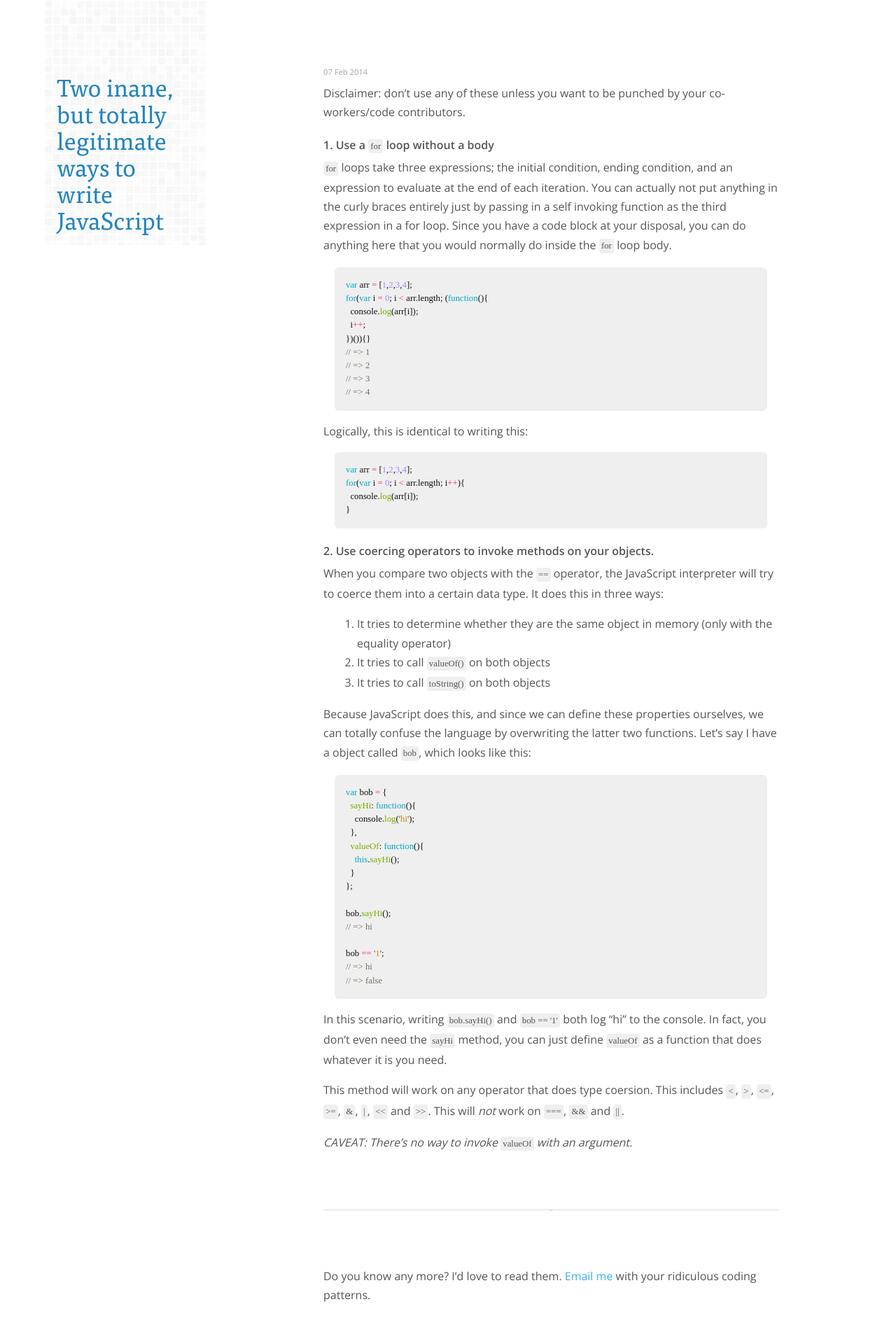
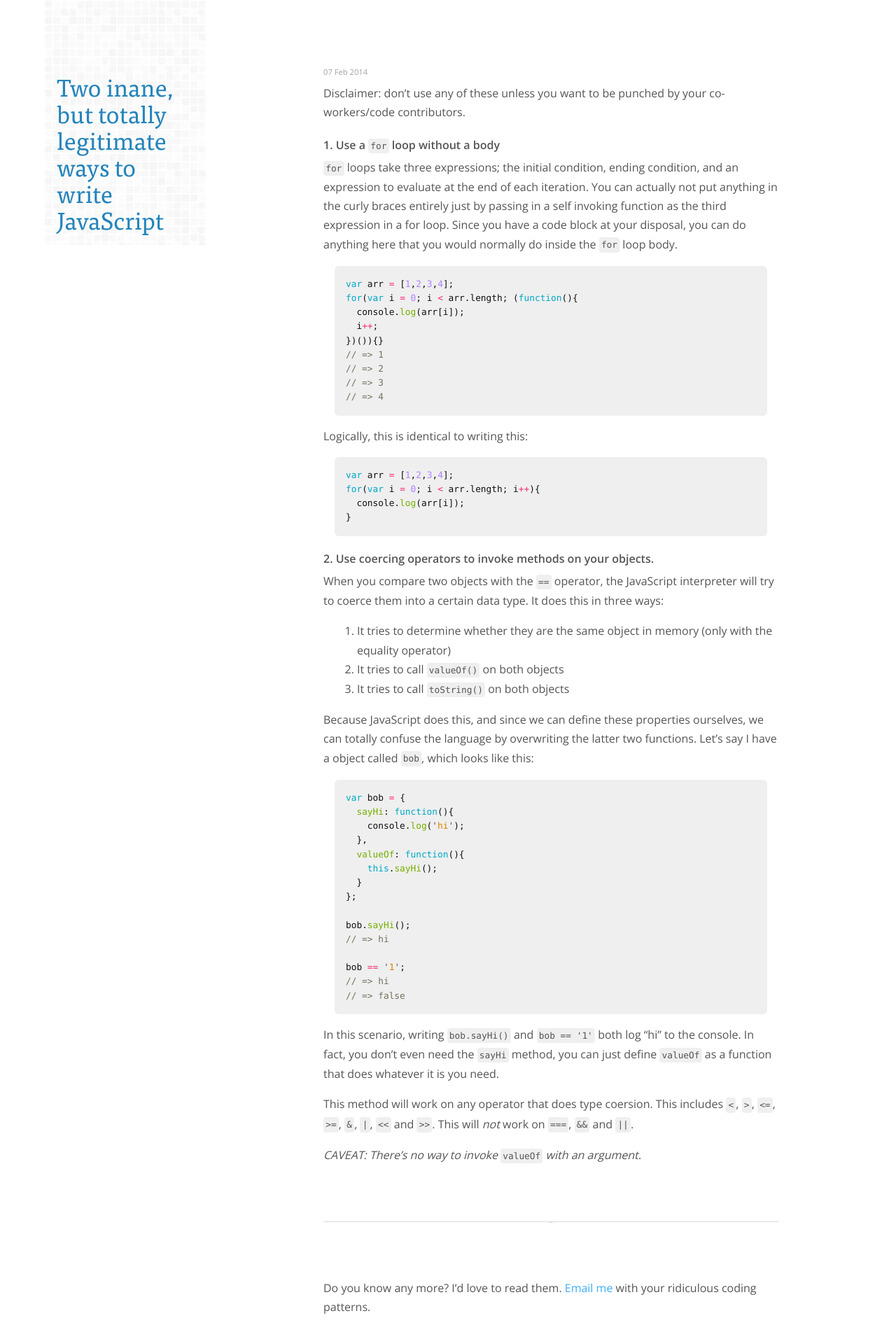
Before and after one commit to bioball/bioball.github.io, a Jekyll site: the page built from _posts/2014-02-07-inane-ways-to-write-javascript.md, in a window 1280 px wide. Shown: the whole page at 70% size. Built offline with Jekyll 4.4.1, drawn with Linux system fonts in a browser that asks for light colours; Markdown is read by kramdown in place of the engine named in the settings; comment, search, counter and statistics services are not loaded.

Commit message:
fix monospace fonts issue

```diff
--- a/css/main.css
+++ b/css/main.css
@@ -1,5 +1,6 @@
 @charset "UTF-8";
 @import url("http://fonts.googleapis.com/css?family=Open+Sans:200,300,400,600,700,800");
+@import url("//fonts.googleapis.com/css?family=Inconsolata:400,700");
 article, aside, details, figcaption, figure, footer, header, hgroup, main, nav, section, summary {
   display: block; }
 
@@ -47,8 +48,8 @@ hr {
   height: 0; }
 
 mark {
-  background: yellow;
-  color: black; }
+  background: #ff0;
+  color: #000; }
 
 code, kbd, pre, samp {
   font-family: monospace, serif;
@@ -58,7 +59,7 @@ pre {
   white-space: pre-wrap; }
 
 q {
-  quotes: "\201C" "\201D" "\2018" "\2019"; }
+  quotes: "“" "”" "‘" "’"; }
 
 small {
   font-size: 80%; }
@@ -89,7 +90,7 @@ figure {
   margin: 0; }
 
 fieldset {
-  border: 1px solid silver;
+  border: 1px solid #c0c0c0;
   margin: 0 2px;
   padding: 0.35em 0.625em 0.75em; }
 
@@ -143,16 +144,6 @@ table {
   border-spacing: 0; }
 
 @font-face {
-  font-family: "Ayuthaya";
-  src: local("Ayuthaya"), url("/assets/fonts/Ayuthaya.ttf") format("ttf");
-  font-weight: 400;
-  font-style: normal; }
-@font-face {
-  font-family: "Ayuthaya";
-  src: local("Ayuthaya"), url("/assets/fonts/Ayuthaya.woff") format("woff");
-  font-weight: 400;
-  font-style: normal; }
-@font-face {
   font-family: "Tisa";
   src: local("Tisa"), url("/assets/fonts/Tisa.ttf") format("ttf");
   font-weight: 400;
@@ -168,7 +159,7 @@ html {
   height: 100%; }
 
 body {
-  color: #555555;
+  color: #555;
   font-weight: 400;
   background-size: 8px;
   width: 100%;
@@ -220,9 +211,9 @@ strong {
   padding: 1em; }
 
 a.index-blog-title-link {
-  color: #999999; }
+  color: #999; }
   a.index-blog-title-link:hover {
-    color: #444444; }
+    color: #444; }
 
 h1 {
   font-size: 2em; }
@@ -237,13 +228,13 @@ p {
 hr {
   border: 0;
   width: 100%;
-  border-top: 1px solid gainsboro;
+  border-top: 1px solid #dcdcdc;
   height: 1px;
   margin: 5em 0;
   text-align: center; }
   hr::after {
     content: "•";
-    color: gainsboro;
+    color: #dcdcdc;
     padding: 0.3em;
     display: inline-block;
     position: relative;
@@ -310,7 +301,7 @@ pre {
     padding: 0; }
 
 code {
-  font-family: "Ayuthaya";
+  font-family: Monaco, Inconsolata, Courier New, monospace;
   font-size: 0.8em;
   font-weight: 400;
   background-color: #efefef;
@@ -369,12 +360,12 @@ nav ul {
   padding: 0; }
 
 .header-link {
-  color: white; }
+  color: #fff; }
   .header-link:visited {
-    color: white; }
+    color: #fff; }
 
 .external-link::after {
-  content: " \f08e";
+  content: " ";
   font-family: "FontAwesome";
   display: inline-block;
   line-height: 1;
@@ -508,7 +499,7 @@ nav ul {
   .hamburger.active {
     background-color: #2484bb;
     border-color: #2484bb;
-    color: white; }
+    color: #fff; }
 
   .blog-header {
     float: none;
--- a/css/partials/_code.sass
+++ b/css/partials/_code.sass
@@ -13,7 +13,7 @@ pre
     padding: 0
 
 code
-  font-family: "Ayuthaya"
+  font-family: Monaco, Inconsolata, Courier New, monospace
   font-size: 0.8em
   font-weight: 400
   background-color: #efefef
```
Also changed, not shown: css/partials/_fontscolors.sass (+1 -12 lines).
